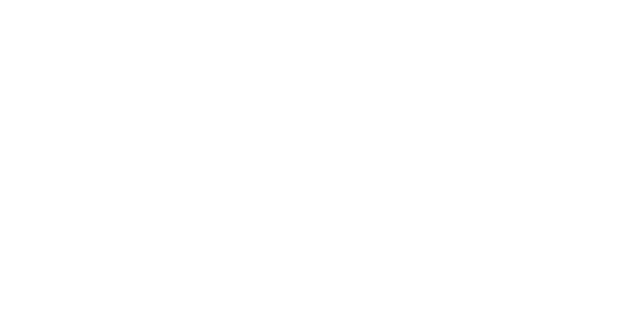
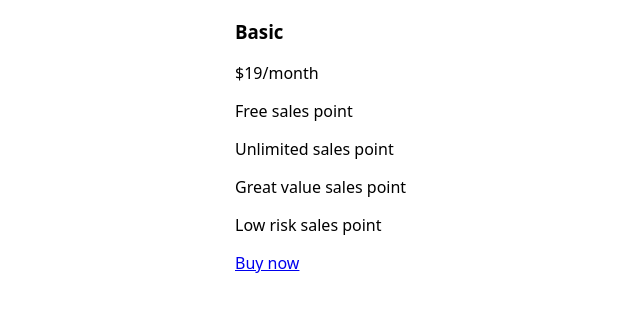
Before and after one commit to niklonberg/Mini-Projects, a plain HTML site: page price-cards/index.html in a window 1280 px wide. Shown: the whole page, without its empty margins (5-645 px from the left). Drawn offline with Linux system fonts and the light colour scheme.

Commit message:
add base card html

```diff
--- a/price-cards/container.css
+++ b/price-cards/container.css
@@ -0,0 +1,6 @@
+@layer component {
+  .container {
+    max-width: 800px;
+    margin-inline: auto;
+  }
+}
--- a/price-cards/index.html
+++ b/price-cards/index.html
@@ -8,7 +8,21 @@
   </head>
   <body>
     <main>
-      <div class="container"></div>
+      <div class="container">
+        <section id="price-cards">
+          <div class="card">
+            <h3 class="card__title">Basic</h3>
+            <div class="card__content">
+              <p>$19<span>/month</span></p>
+              <p>Free sales point</p>
+              <p>Unlimited sales point</p>
+              <p>Great value sales point</p>
+              <p>Low risk sales point</p>
+              <a href="#">Buy now</a>
+            </div>
+          </div>
+        </section>
+      </div>
     </main>
   </body>
 </html>
```
